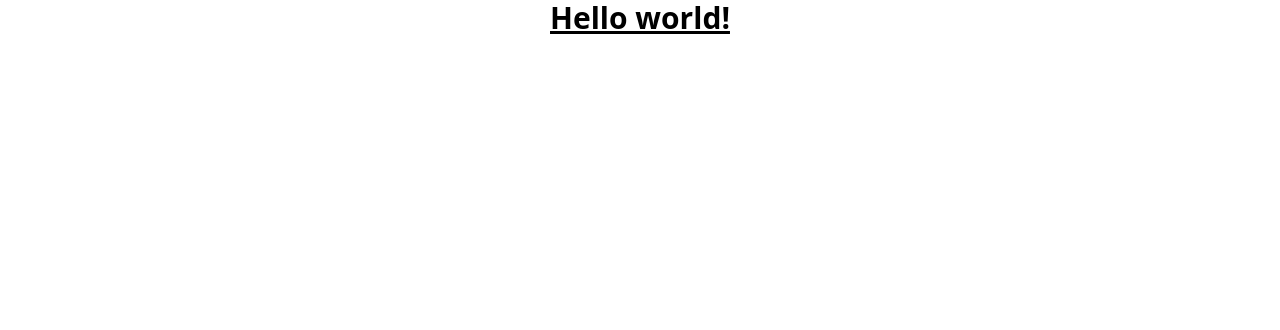
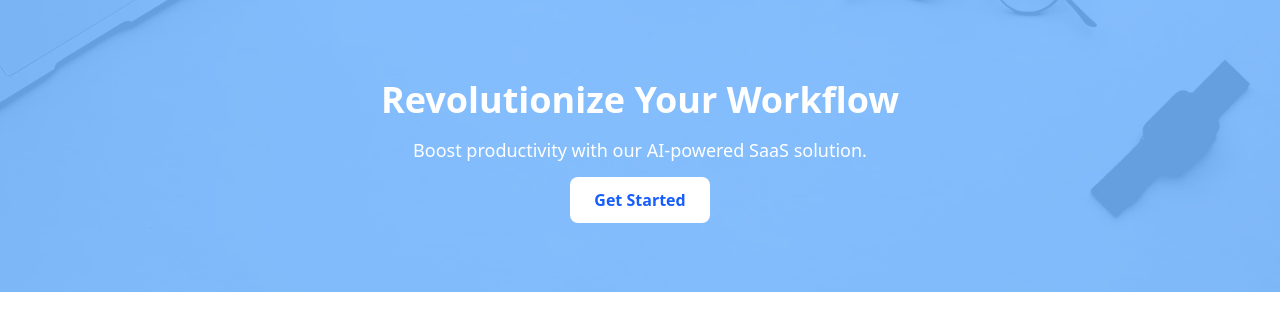
Before and after one commit to muaz64/saas-landing-page, a React (Vite) app: page / in a window 1280 px wide. Shown: the top 330 px of the page. Built offline with nearby package versions, Linux system fonts and the light colour scheme.

Commit message:
hero section add

```diff
--- a/src/App.jsx
+++ b/src/App.jsx
@@ -2,14 +2,13 @@ import { useState } from 'react'
 import reactLogo from './assets/react.svg'
 import viteLogo from '/vite.svg'
 import './App.css'
+import Hero from './components/Hero'
 
 function App() {
 
   return (
     <>
-     <h1 class="text-3xl font-bold underline text-center">
-    Hello world!
-  </h1>
+   <Hero />
     </>
   )
 }
--- /dev/null
+++ b/src/components/Hero.jsx
@@ -0,0 +1,26 @@
+import React from 'react'
+const Hero = () => {
+    return (
+      <section className="relative bg-blue-400 text-white text-center py-20 px-5">
+        {/* Background Image */}
+        <div
+          className="absolute inset-0 bg-cover bg-center opacity-30"
+          style={{ backgroundImage: "url('public/images/hero bg img.png')" }}
+        ></div>
+
+        {/* Content */}
+        <div className="relative z-10">
+          <h1 className="text-4xl font-bold mb-4">Revolutionize Your Workflow</h1>
+          <p className="text-lg mb-6">Boost productivity with our AI-powered SaaS solution.</p>
+          <a
+            href="#signup"
+            className="bg-white text-blue-600 px-6 py-3 rounded-lg font-bold hover:bg-gray-200"
+          >
+            Get Started
+          </a>
+        </div>
+      </section>
+    );
+  };
+
+  export default Hero;
```
Also changed, not shown: public/images/hero bg img.png (added).
